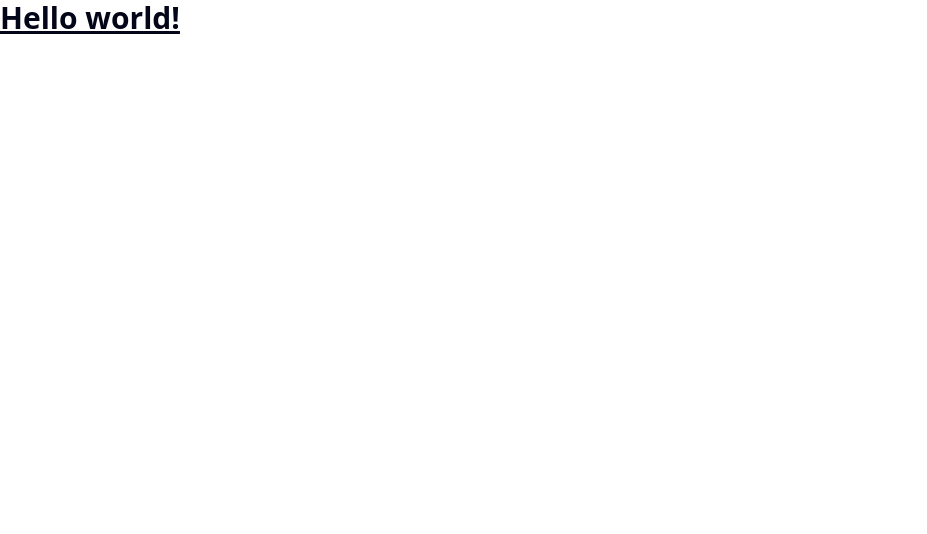
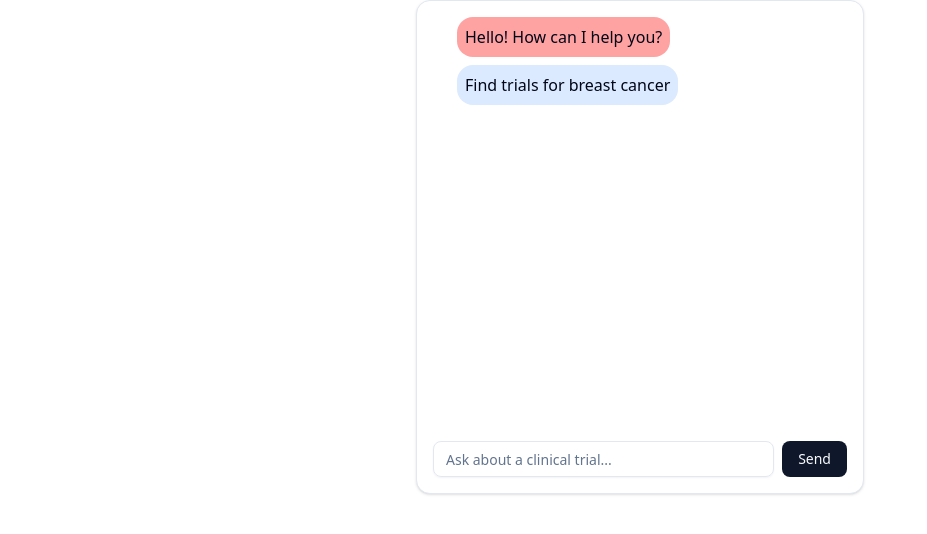
Before and after one commit to aallm004/MaleCare_ChatBot, a Next.js app in the folder clinicaltrials-chatbot/: page / in a window 1280 px wide. Shown: the top 534 px of the page, without its empty margins (0-927 px from the left). Built offline with nearby package versions, Linux system fonts and the light colour scheme.

Commit message:
installed packages for frontend using shadcn and tailwindcss verified is working, created a chatbot layout with mild versions of company colors

```diff
--- a/clinicaltrials-chatbot/app/page.tsx
+++ b/clinicaltrials-chatbot/app/page.tsx
@@ -1,7 +1,18 @@
-export default function Home() {
+import { Card, CardContent } from "@/components/ui/card"
+import { Input } from "@/components/ui/input"
+import { Button } from "@/components/ui/button"
+
+export default function ChatBox() {
   return (
-    <h1 className="text-3xl font-bold underline">
-      Hello world!
-    </h1>
+    <Card className="max-w-md mx-auto p-4 space-y-4">
+      <CardContent className="h-96 overflow-y-auto space-y-2">
+        <div className="bg-red-300 p-2 rounded-2xl self-start w-fit">Hello! How can I help you?</div>
+        <div className="bg-blue-100 p-2 rounded-2xl self-end w-fit">Find trials for breast cancer</div>
+      </CardContent>
+      <form className="flex gap-2">
+        <Input placeholder="Ask about a clinical trial..." />
+        <Button type="submit">Send</Button>
+      </form>
+    </Card>
   )
 }
--- a/clinicaltrials-chatbot/package.json
+++ b/clinicaltrials-chatbot/package.json
@@ -9,6 +9,8 @@
     "lint": "eslint"
   },
   "dependencies": {
+    "@chatscope/chat-ui-kit-react": "^2.1.1",
+    "@chatscope/chat-ui-kit-styles": "^1.4.0",
     "@radix-ui/react-slot": "^1.2.4",
     "class-variance-authority": "^0.7.1",
     "clsx": "^2.1.1",
```
Also changed, not shown: 1 other file (tests, documents, lock files or other folders).
